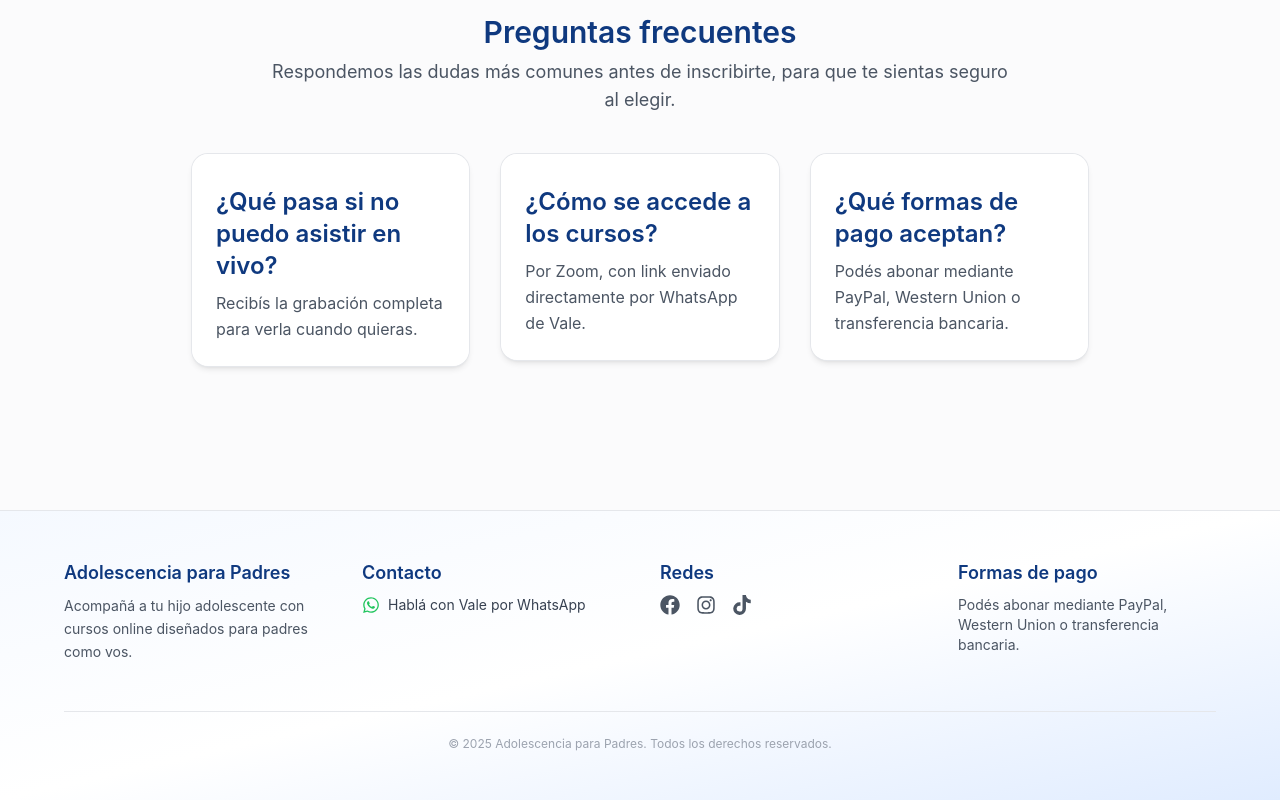
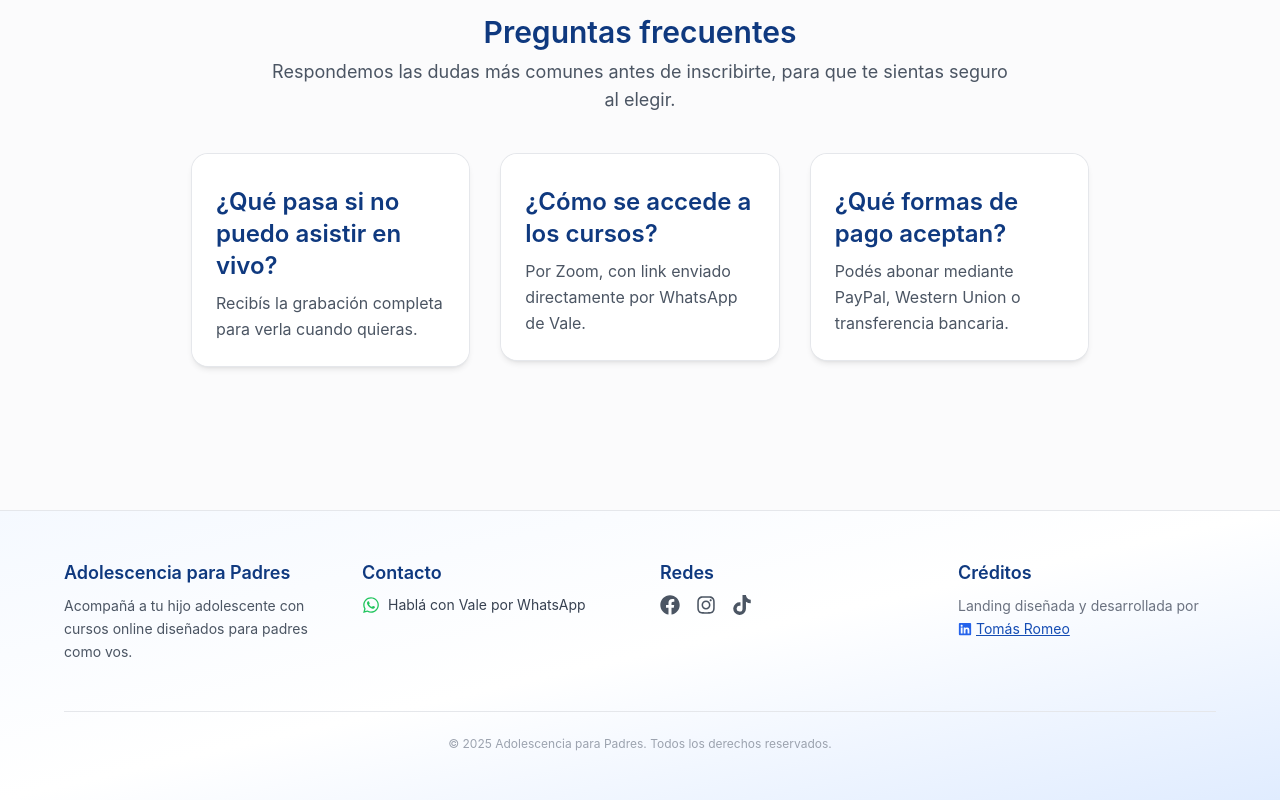
Before and after one commit to sekigan98/dram-adolescentes, a Next.js app: page / in a window 1280 px wide. Shown: the part 4294-5094 px from the top of the page. Built offline with nearby package versions, Linux system fonts and the light colour scheme.

Commit message:
Update Footer.tsx

```diff
--- a/components/Footer.tsx
+++ b/components/Footer.tsx
@@ -1,5 +1,5 @@
 import Container from "./Container";
-import { FaFacebook, FaInstagram, FaTiktok, FaWhatsapp } from "react-icons/fa";
+import { FaFacebook, FaInstagram, FaTiktok, FaWhatsapp, FaLinkedin } from "react-icons/fa";
 
 export default function Footer() {
   return (
@@ -11,6 +11,7 @@ export default function Footer() {
       <Container className="py-12">
         <div className="grid gap-10 text-center sm:text-left sm:grid-cols-2 lg:grid-cols-4">
 
+          {/* Marca */}
           <div>
             <h4 id="footer-title" className="text-lg font-semibold text-brand-800">
               Adolescencia para Padres
@@ -20,7 +21,7 @@ export default function Footer() {
             </p>
           </div>
 
-
+          {/* Contacto */}
           <div>
             <h4 className="text-lg font-semibold text-brand-800">Contacto</h4>
             <a
@@ -35,7 +36,7 @@ export default function Footer() {
             </a>
           </div>
 
-
+          {/* Redes */}
           <div>
             <h4 className="text-lg font-semibold text-brand-800">Redes</h4>
             <div className="mt-2 flex justify-center sm:justify-start gap-4 text-gray-600 text-xl">
@@ -69,16 +70,24 @@ export default function Footer() {
             </div>
           </div>
 
-
-          <div>
-            <h4 className="text-lg font-semibold text-brand-800">Formas de pago</h4>
-            <p className="mt-2 text-sm text-gray-600">
-              Podés abonar mediante PayPal, Western Union o transferencia bancaria.
+          {/* Créditos */}
+          <div className="text-center sm:text-left">
+            <h4 className="text-lg font-semibold text-brand-800">Créditos</h4>
+            <p className="mt-2 text-sm text-gray-500 leading-relaxed">
+              Landing diseñada y desarrollada por{" "}
+              <a
+                href="https://www.linkedin.com/in/tomasromeo/"
+                target="_blank"
+                rel="noopener noreferrer"
+                className="inline-flex items-center gap-1 text-brand-700 hover:text-brand-800 underline transition-colors"
+              >
+                <FaLinkedin className="text-blue-600" /> Tomás Romeo
+              </a>
             </p>
           </div>
         </div>
 
-
+        {/* Copyright */}
         <div className="mt-12 border-t border-gray-200 pt-6 text-center text-xs text-gray-400">
           © {new Date().getFullYear()} Adolescencia para Padres. Todos los derechos reservados.
         </div>
```
